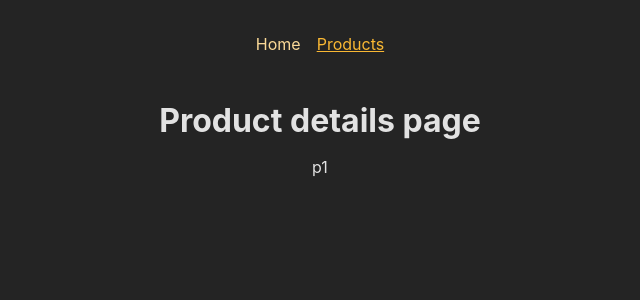
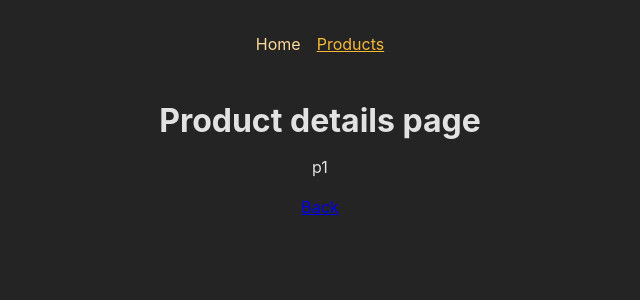
Before and after one commit to simonecapezzani/react-routing, a React (Create React App) app: page /products/p1 in a window 1280 px wide. Shown: the top 300 px of the page, without its empty margins (320-960 px from the left). Built offline with nearby package versions, Linux system fonts and the light colour scheme.

Commit message:
Routing with relative and absolute paths

```diff
--- a/src/pages/ProductDetail.js
+++ b/src/pages/ProductDetail.js
@@ -1,4 +1,4 @@
-import { useParams } from "react-router-dom";
+import { useParams,Link } from "react-router-dom";
 
 function ProductDetailPage() {
     const params = useParams();
@@ -7,6 +7,7 @@ function ProductDetailPage() {
     return <>
         <h1>Product details page</h1>
         <p>{params.productId}</p>
+        <p><Link to=".."relative="path">Back</Link></p>
     </>;
 }
 
```
